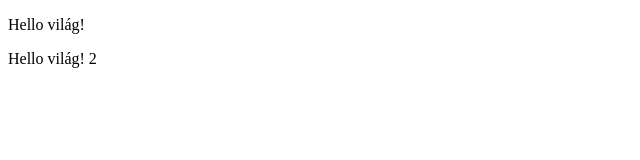
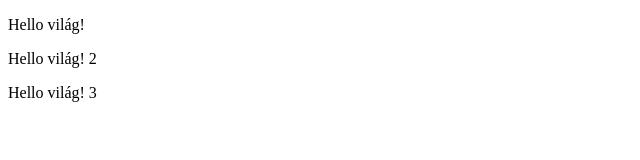
Before and after one commit to Narutovsgoku15/ikt-feladat, a plain HTML site: page index.html in a window 1280 px wide. Shown: the whole page, without its empty margins (0-640 px from the left). Drawn offline with Linux system fonts and the light colour scheme.

Commit message:
Update index.html

```diff
--- a/index.html
+++ b/index.html
@@ -14,5 +14,9 @@
     <p>
         Hello világ! 2
     </p>
+
+    </p>
+        Hello világ! 3
+    </p>
 </body>
 </html>
```
